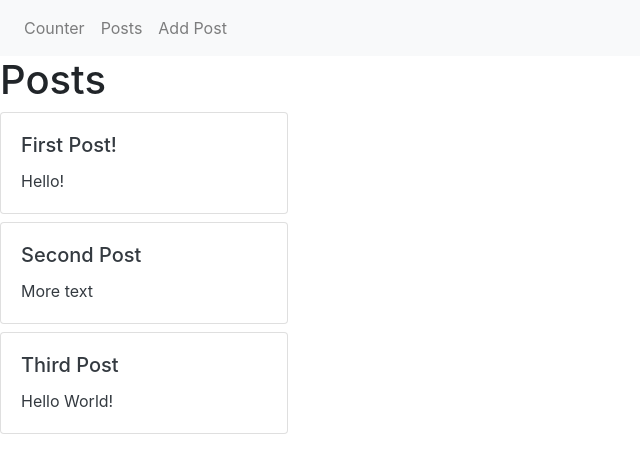
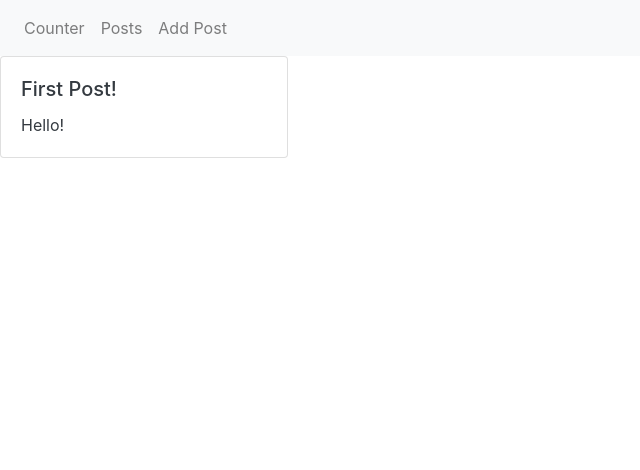
Before and after one commit to yudhiesh/Redux-Typescript-Sample, a React (Create React App) app: page /posts/1 in a window 1280 px wide. Shown: the top 470 px of the page, without its empty margins (0-640 px from the left). Built offline with nearby package versions, Linux system fonts and the light colour scheme.

Commit message:
Added Single Post Route

```diff
--- a/src/App.tsx
+++ b/src/App.tsx
@@ -7,6 +7,7 @@ import { AddPostForm } from "./features/posts/AddPostForm";
 import "./App.css";
 
 import { BrowserRouter as Router, Switch, Route, Link } from "react-router-dom";
+import { Post } from "./features/posts/Post";
 
 function App() {
   return (
@@ -29,6 +30,7 @@ function App() {
         </Navbar>
         <Switch>
           <Route exact path="/" component={Counter} />
+          <Route path="/posts/:postID" component={Post} />
           <Route path="/posts" component={PostsList} />
           <Route path="/addposts" component={AddPostForm} />
         </Switch>
--- /dev/null
+++ b/src/features/posts/Post.tsx
@@ -0,0 +1,41 @@
+import React from "react";
+import { Card } from "react-bootstrap";
+import { useSelector } from "react-redux";
+import { RootState } from "../../app/store";
+import { InitialState } from "./postsSlice";
+import { RouteComponentProps } from "react-router-dom";
+
+interface MatchParams {
+  postID: string;
+}
+
+export interface MatchProps extends RouteComponentProps<MatchParams> {}
+
+export const Post = ({ match }: MatchProps) => {
+  const { postID } = match.params;
+  console.log("HI");
+  const post = useSelector((state: RootState) =>
+    state.posts.find((post: InitialState) => post.id === postID)
+  );
+  if (!post) {
+    return (
+      <section>
+        <h2>Post not found!</h2>
+      </section>
+    );
+  }
+  return (
+    <Card
+      bg="Primary"
+      key={post.id}
+      text="dark"
+      style={{ width: "18rem" }}
+      className="mb-2"
+    >
+      <Card.Body>
+        <Card.Title>{post.title}</Card.Title>
+        <Card.Text>{post.content}</Card.Text>
+      </Card.Body>
+    </Card>
+  );
+};
--- a/src/features/posts/Posts.tsx
+++ b/src/features/posts/Posts.tsx
@@ -2,6 +2,7 @@ import React from "react";
 import { Card } from "react-bootstrap";
 import { useSelector } from "react-redux";
 import { RootState } from "../../app/store";
+import { Link } from "react-router-dom";
 import { InitialState } from "./postsSlice";
 
 export const PostsList = () => {
@@ -18,6 +19,7 @@ export const PostsList = () => {
       <Card.Body>
         <Card.Title>{post.title}</Card.Title>
         <Card.Text>{post.content}</Card.Text>
+        <Link to={`/posts/${post.id}`}>View Post</Link>
       </Card.Body>
     </Card>
   ));
```
